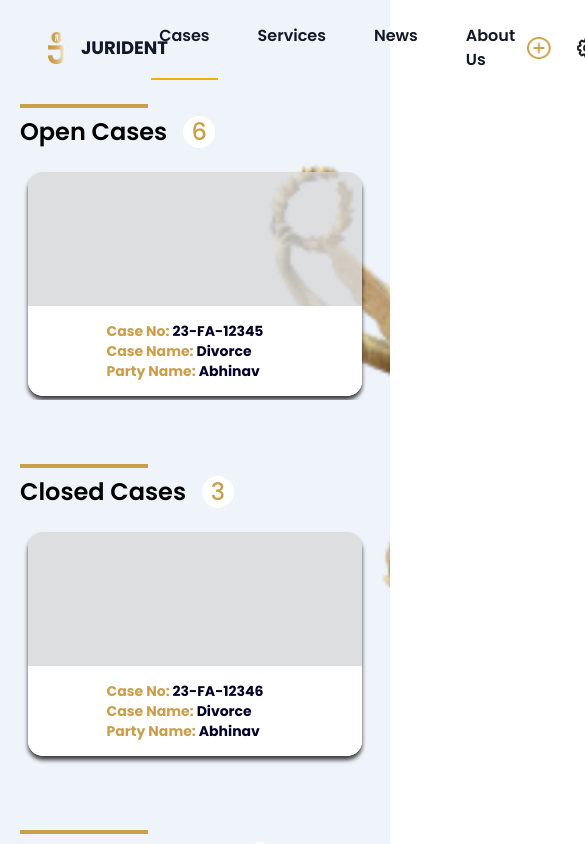
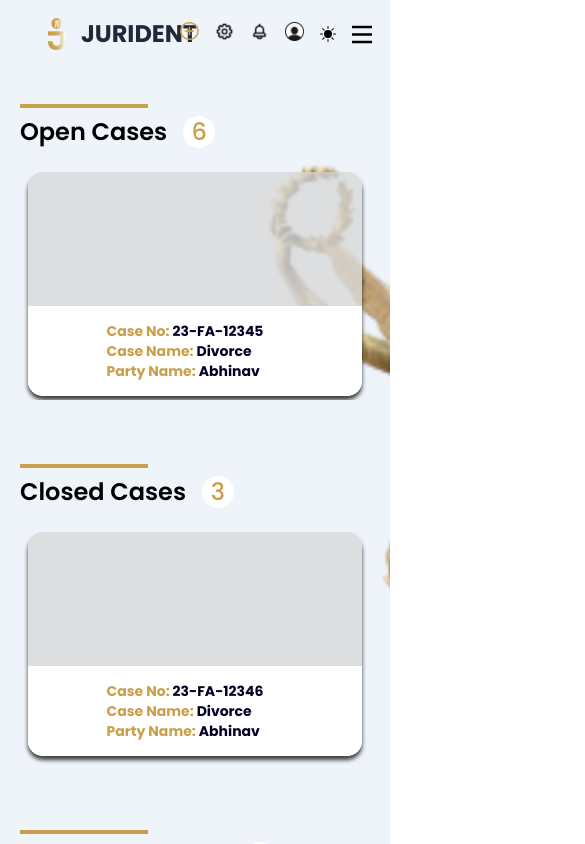
Before and after one commit to pulkit131/Jurident-cases, a React (Vite) app: page / in a window 390 px wide. Shown: the top 844 px of the page, 585 px wide, since content can reach past the window. Built offline with nearby package versions, Linux system fonts and the light colour scheme.

Commit message:
nav responsive

```diff
--- /dev/null
+++ b/src/components/Header.css
@@ -0,0 +1,137 @@
+.header {
+    position: absolute;
+    top: 0;
+    left: 0;
+    right: 0;
+    z-index: 50;
+    display: flex;
+    justify-content: space-between;
+    align-items: center;
+    padding: 1rem;
+    background-color: transparent;
+    transition: background-color 0.3s ease-in-out, padding 0.3s ease-in-out;
+}
+
+.header.sticky {
+    position: fixed;
+    background-color: rgba(255, 255, 255, 0.9);
+    box-shadow: 0 2px 5px rgba(0, 0, 0, 0.1);
+    padding: 0.5rem 1rem;
+}
+
+.header.dark-mode.sticky {
+    background-color: rgba(17, 24, 39, 0.9); /* Tailwind's gray-900 */
+}
+
+.header.light-mode.sticky {
+    background-color: rgba(255, 255, 255, 0.9);
+}
+
+.logo-container {
+    display: flex;
+    align-items: center;
+    margin-left: 2rem;
+}
+
+.logo {
+    height: 2rem;
+    margin-right: 1rem;
+}
+
+.brand-name {
+    font-family: 'Poppins', sans-serif;
+    font-weight: 900; /* Extra bold */
+    font-size: 1.5rem; /* Increase size for emphasis */
+    color: #1F2937; /* Tailwind's gray-900 for light mode */
+}
+
+.header.dark-mode .brand-name {
+    color: white; /* White in dark mode */
+}
+
+.nav {
+    display: flex;
+    gap: 2rem;
+
+}
+
+.nav.active {
+    display: block;
+    flex-direction: column;
+    gap: 2rem;
+    position: fixed;
+    top: 70px;
+    right: 0;
+    width: 200px;
+    height: 100vh;
+    background-color: grey;
+    padding: 30px 0 0 40px;
+    transition:  0.6s ease-in-out;
+}
+
+.nav-link {
+    position: relative;
+    padding: 0.5rem;
+    font-family: 'Poppins', sans-serif;
+    font-weight: 600;
+    text-transform: capitalize;
+}
+
+.nav-link.dark-mode {
+    color: white;
+}
+
+.nav-link.light-mode {
+    color: #1F2937; /* Tailwind's gray-900 */
+}
+
+.nav-link.active::after {
+    content: '';
+    position: absolute;
+    bottom: 0;
+    left: 0;
+    width: 100%;
+    height: 2px;
+    background-color: #EAB308; /* Tailwind's yellow-500 */
+}
+
+.icon-container {
+    display: flex;
+    align-items: center;
+    gap: 1rem;
+    margin-right: 2rem;
+}
+
+.icon {
+    width: 1.5rem;
+    height: 1.5rem;
+    cursor: pointer;
+}
+
+.icon.dark-mode img {
+    filter: invert(100%);
+}
+
+.mode-btn-container {
+    display: flex;
+    align-items: center;
+    justify-content: center;
+}
+
+.hamimg {
+    display: none;
+    height: 25px;
+    width: auto;
+}
+
+@media screen and (max-width: 769px) {
+    .nav {
+        display: none;
+    }
+    .hamimg {
+        display: block;
+    }
+    .nav.active {
+        display: flex;
+    }
+}
--- a/src/components/Header.jsx
+++ b/src/components/Header.jsx
@@ -1,14 +1,35 @@
 import React, { useState, useEffect } from 'react';
+import './Header.css';
 import logo from '../assets/Vector.png';
 import addIcon from '../assets/galaAdd0.png';
 import settingsIcon from '../assets/cog.png';
 import bellIcon from '../assets/bell.png';
 import userIcon from '../assets/Avatar.png';
 import ModeBtn from "../components/Mode_btn";
+import hammenu from '../assets/icons8-menu-50.png';
+import cross from '../assets/icons8-cross-30.png';
 
 const Header = () => {
     const [activeItem, setActiveItem] = useState('Cases');
     const [darkMode, setDarkMode] = useState(false);
+    const [hamStatus, setHamStatus] = useState(false);
+    const [isSticky, setIsSticky] = useState(false);
+
+    const toggleHamStatus = () => {
+        setHamStatus(!hamStatus);
+    };
+
+    useEffect(() => {
+        const handleScroll = () => {
+            setIsSticky(window.scrollY > 50); // Adjust 50 to your preference
+        };
+
+        window.addEventListener('scroll', handleScroll);
+
+        return () => {
+            window.removeEventListener('scroll', handleScroll);
+        };
+    }, []);
 
     useEffect(() => {
         const handleDarkModeChange = () => {
@@ -24,41 +45,42 @@ const Header = () => {
     }, []);
 
     return (
-        <header className={`absolute top-0 left-0 right-0 z-50 flex justify-between items-center p-4 ${darkMode ? 'bg-transparent text-white' : 'bg-transparent text-gray-900'}`}>
-            <div className="flex items-center ml-8">
-                <img src={logo} alt="Jurident Logo" className="h-8 mr-4" />
-                <span className={`font-bold font-['Poppins'] text-lg ${darkMode ? 'text-white' : 'text-gray-900'}`}>JURIDENT</span>
+        <header className={`header ${darkMode ? 'dark-mode' : 'light-mode'} ${isSticky ? 'sticky' : ''}`}>
+            <div className="logo-container">
+                <img src={logo} alt="Jurident Logo" className="logo" />
+                <h1 className="brand-name">JURIDENT</h1>
             </div>
-            <nav className="flex gap-8">
+            <nav className={`nav ${hamStatus ? 'active' : ''}`}>
                 {['Cases', 'Services', 'News', 'About Us'].map((item) => (
                     <a
                         key={item}
                         href="#"
-                        className={`relative text-base p-2 font-semibold font-['Poppins'] ${
-                            activeItem === item
-                                ? `after:content-[''] after:absolute after:bottom-0 after:left-0 after:w-full after:h-0.5 after:bg-yellow-500 ${darkMode ? 'text-white' : 'text-gray-900'}`
-                                : darkMode ? 'text-white' : 'text-gray-900'
-                        }`}
+                        className={`nav-link ${darkMode ? 'dark-mode' : 'light-mode'} ${activeItem === item ? 'active' : ''}`}
                         onClick={() => setActiveItem(item)}
                     >
                         {item}
                     </a>
                 ))}
             </nav>
-            <div className="flex items-center gap-4 mr-8">
-                <div className={`flex items-center justify-center w-8 h-8 rounded-full cursor-pointer ${darkMode ? 'text-white' : 'text-gray-900'}`}>
-                    <img className="w-6" src={addIcon} alt="Add" />
+            <div className="icon-container">
+                <div className="icon">
+                    <img src={addIcon} alt="Add" />
                 </div>
-                <div className={`flex items-center justify-center w-8 h-8 rounded-full cursor-pointer ${darkMode ? 'text-white' : 'text-gray-900'}`}>
-                    <img className={`w-6 ${darkMode ? 'filter invert' : ''}`} src={settingsIcon} alt="Settings" />
+                <div className="icon">
+                    <img src={settingsIcon} alt="Settings" className={darkMode ? 'dark-mode' : ''} />
                 </div>
-                <div className={`flex items-center justify-center w-8 h-8 rounded-full cursor-pointer ${darkMode ? 'text-white' : 'text-gray-900'}`}>
-                    <img className={`w-6 ${darkMode ? 'filter invert' : ''}`} src={bellIcon} alt="Notifications" />
+                <div className="icon">
+                    <img src={bellIcon} alt="Notifications" className={darkMode ? 'dark-mode' : ''} />
                 </div>
-                <div className={`flex items-center justify-center w-8 h-8 rounded-full cursor-pointer ${darkMode ? 'text-white' : 'text-gray-900'}`}>
-                    <img className={`w-6 ${darkMode ? 'filter invert' : ''}`} src={userIcon} alt="User" />
+                <div className="icon">
+                    <img src={userIcon} alt="User" className={darkMode ? 'dark-mode' : ''} />
                 </div>
-                <ModeBtn />
+                <div className="mode-btn-container">
+                    <ModeBtn />
+                </div>
+                <div className="mobilescreen" onClick={toggleHamStatus}>
+                    <img src={hamStatus ? cross : hammenu} className="hamimg" alt="Menu Icon" />
+                </div>
             </div>
         </header>
     );
```
Also changed, not shown: src/assets/icons8-cross-30.png (added), src/assets/icons8-menu-50.png (added).
